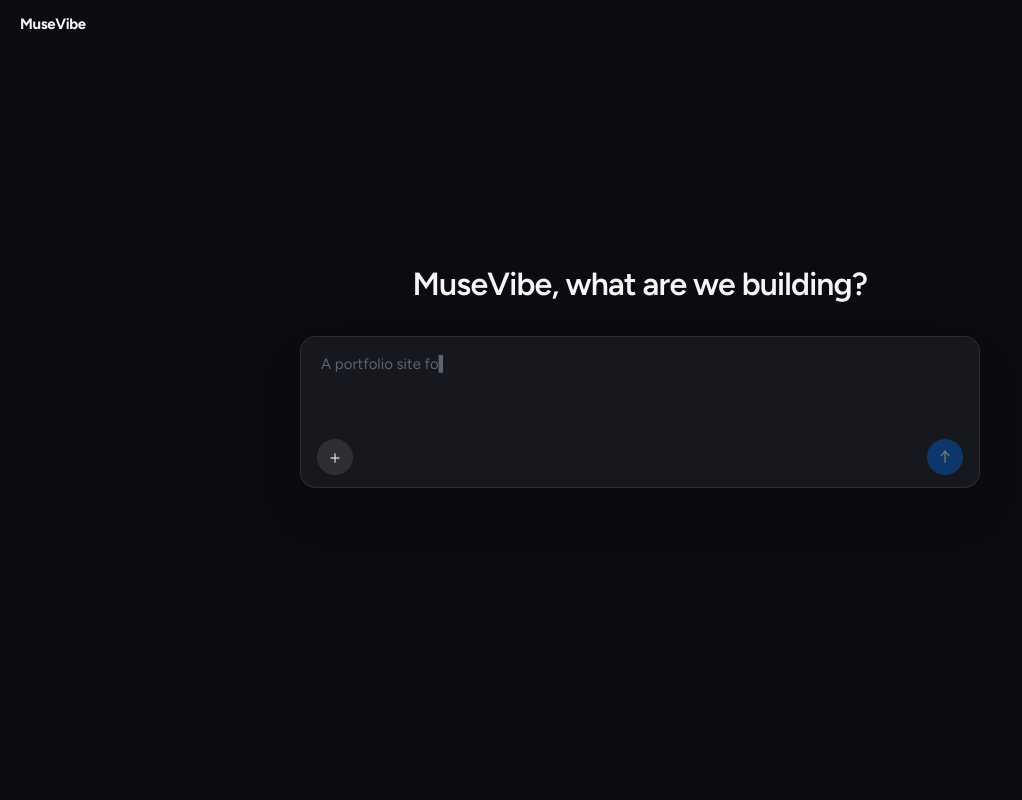
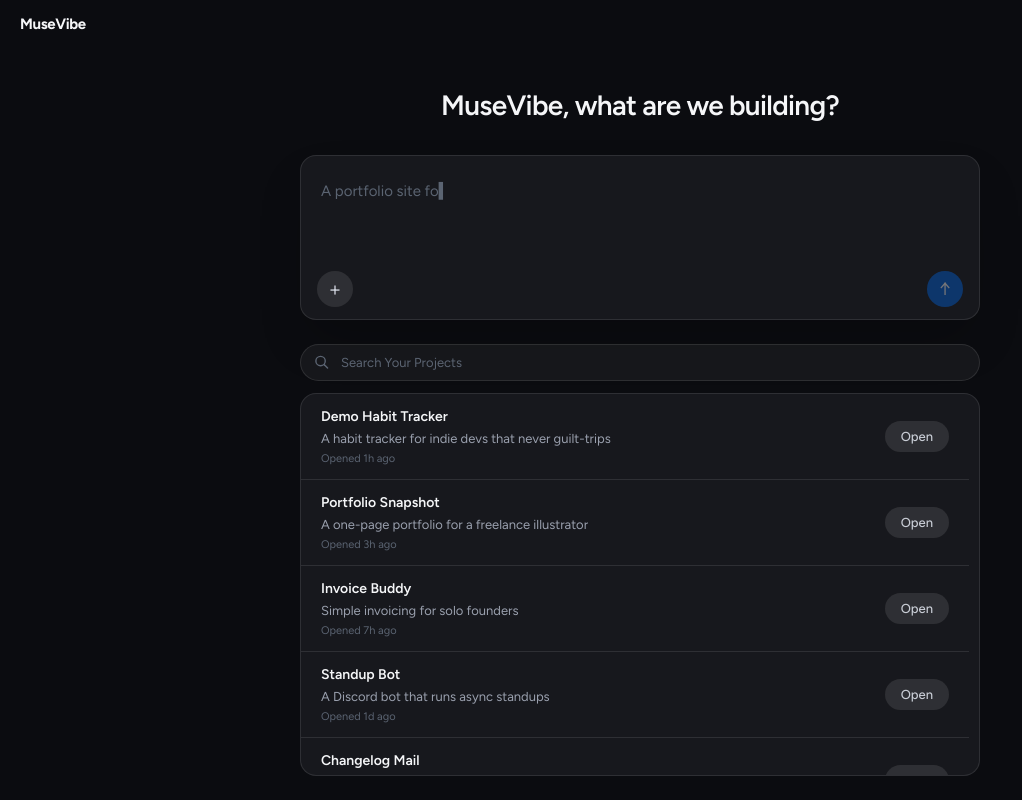
Before and after one commit to avriyyy/musevibe, a Next.js app: page / in a window 1280 px wide. Shown: the whole page, without its empty margins (0-1022 px from the left). Built offline with nearby package versions, Linux system fonts and the light colour scheme.

Commit message:
theme the composer and project list scrollbars, fix tailwind css reload

```diff
--- a/package.json
+++ b/package.json
@@ -18,6 +18,7 @@
     "zustand": "^5.0.16"
   },
   "devDependencies": {
+    "@tailwindcss/postcss": "^4.3.3",
     "@tailwindcss/turbopack": "^4",
     "@types/jszip": "^3.4.0",
     "@types/node": "^20",
--- /dev/null
+++ b/postcss.config.mjs
@@ -0,0 +1,5 @@
+export default {
+  plugins: {
+    "@tailwindcss/postcss": {},
+  },
+};
--- a/src/app/globals.css
+++ b/src/app/globals.css
@@ -27,13 +27,52 @@
   background: rgba(0, 100, 224, 0.2);
 }
 
-.composer-scroll {
-  scrollbar-width: none;
-  -ms-overflow-style: none;
+/* Shared thin scrollbar for dark surfaces. Chromium and Safari use the
+   pseudo-elements below; the transparent border plus background-clip keeps
+   the thumb inset from the track edges, so it never touches a container
+   border or a rounded corner. Firefox gets the standard properties instead,
+   because setting them disables the custom pseudo-element styling. */
+@supports (-moz-appearance: none) {
+  .composer-scroll,
+  .list-scroll {
+    scrollbar-width: thin;
+    scrollbar-color: rgba(255, 255, 255, 0.22) transparent;
+  }
 }
 
-.composer-scroll::-webkit-scrollbar {
+.composer-scroll,
+.list-scroll {
+  scrollbar-gutter: stable;
+}
+
+.composer-scroll::-webkit-scrollbar,
+.list-scroll::-webkit-scrollbar {
+  width: 10px;
+  height: 10px;
+}
+
+.composer-scroll::-webkit-scrollbar-track,
+.list-scroll::-webkit-scrollbar-track {
+  background: transparent;
+}
+
+.composer-scroll::-webkit-scrollbar-button,
+.list-scroll::-webkit-scrollbar-button {
   display: none;
   width: 0;
   height: 0;
 }
+
+.composer-scroll::-webkit-scrollbar-thumb,
+.list-scroll::-webkit-scrollbar-thumb {
+  background-color: rgba(255, 255, 255, 0.2);
+  border: 3px solid transparent;
+  background-clip: content-box;
+  border-radius: 999px;
+  min-height: 32px;
+}
+
+.composer-scroll::-webkit-scrollbar-thumb:hover,
+.list-scroll::-webkit-scrollbar-thumb:hover {
+  background-color: rgba(255, 255, 255, 0.3);
+}
--- a/src/app/page.tsx
+++ b/src/app/page.tsx
@@ -1,6 +1,7 @@
 "use client";
 import { useEffect, useRef, useState } from "react";
 import Link from "next/link";
+import { useVibe, seedId } from "@/lib/store";
 
 const PHRASES = [
   "A habit tracker that never guilt-trips",
@@ -9,11 +10,29 @@
   "A Discord bot for async standups",
 ];
 
+function timeAgo(iso: string | undefined, now: number | null) {
+  if (!iso || now === null) return "…";
+  const s = Math.floor((now - new Date(iso).getTime()) / 1000);
+  if (s < 60) return "just now";
+  const m = Math.floor(s / 60);
+  if (m < 60) return `${m}m ago`;
+  const h = Math.floor(m / 60);
+  if (h < 24) return `${h}h ago`;
+  return `${Math.floor(h / 24)}d ago`;
+}
+
 export default function Home() {
+  const { projects, addProject, touchProject } = useVibe();
   const [idea, setIdea] = useState("");
   const [focused, setFocused] = useState(false);
   const [typed, setTyped] = useState("");
+  const [query, setQuery] = useState("");
+  const [now, setNow] = useState<number | null>(null);
   const fileRef = useRef<HTMLInputElement>(null);
+
+  useEffect(() => {
+    setNow(Date.now());
+  }, []);
 
   useEffect(() => {
     if (idea || focused) return;
@@ -49,9 +68,13 @@
   }, [idea, focused]);
 
   const submit = () => {
-    if (!idea.trim()) return;
+    const text = idea.trim();
+    if (!text) return;
+    const id = seedId();
+    const name = text.split(/\s+/).slice(0, 5).join(" ").slice(0, 40) || "Untitled project";
+    addProject({ id, name, idea: text, createdAt: new Date().toISOString() });
     setIdea("");
-    fileRef.current && (fileRef.current.value = "");
+    if (fileRef.current) fileRef.current.value = "";
   };
 
   const attach = async (f: File | undefined) => {
@@ -60,20 +83,34 @@
     setIdea((prev) => (prev ? prev + "\n\n" : "") + `--- ${f.name} ---\n` + text.slice(0, 2000));
   };
 
+  const openProject = (id: string, ideaText: string) => {
+    touchProject(id);
+    setIdea(ideaText);
+  };
+
+  const visible = [...projects]
+    .sort((a, b) => (b.lastOpenedAt || "").localeCompare(a.lastOpenedAt || ""))
+    .filter((p) => {
+      const q = query.trim().toLowerCase();
+      if (!q) return true;
+      return p.name.toLowerCase().includes(q) || p.idea.toLowerCase().includes(q);
+    });
+
   return (
-    <div className="flex-1 flex flex-col bg-[#0b0c10] text-[#f5f6f8]">
-      <header className="px-5 py-3">
+    <div className="h-screen flex flex-col bg-[#0b0c10] text-[#f5f6f8] overflow-hidden">
+      <header className="px-5 py-3 shrink-0">
         <Link href="/" className="text-[15px] font-bold tracking-tight">
           MuseVibe
         </Link>
       </header>
 
-      <main className="flex-1 flex flex-col items-center justify-center px-5 pb-24">
-        <h1 className="text-[32px] leading-tight font-semibold tracking-tight text-center">
+      <main className="flex-1 min-h-0 flex flex-col items-center px-5 pt-10 pb-6">
+        <h1 className="text-[28px] leading-tight font-semibold tracking-tight text-center shrink-0">
           MuseVibe, what are we building?
         </h1>
 
         <div className="w-full max-w-[680px] mt-8 rounded-2xl border border-white/10 bg-[#17181d] shadow-2xl transition-colors focus-within:border-white/25">
+          <div className="overflow-hidden rounded-t-2xl pt-2 pb-1">
             <textarea
               id="idea"
               aria-label="Describe your project idea"
@@ -91,6 +128,7 @@
               placeholder={idea || focused ? "" : `${typed}▍`}
               className="composer-scroll w-full bg-transparent px-5 pt-4 pb-2 text-[15px] placeholder:text-[#5b6472] focus:outline-none focus-visible:outline-none resize-none"
             />
+          </div>
           <div className="flex items-center justify-between gap-3 px-4 pb-3 pt-1">
             <div>
               <input
@@ -124,6 +162,63 @@
             </button>
           </div>
         </div>
+
+        <section aria-label="Recent projects" className="w-full max-w-[680px] mt-6 flex-1 min-h-0 flex flex-col">
+          <div className="relative shrink-0">
+            <svg
+              aria-hidden
+              width="15"
+              height="15"
+              viewBox="0 0 16 16"
+              fill="none"
+              className="absolute left-3.5 top-1/2 -translate-y-1/2 text-[#5b6472]"
+            >
+              <circle cx="7" cy="7" r="5" stroke="currentColor" strokeWidth="1.5" />
+              <line x1="11" y1="11" x2="14.5" y2="14.5" stroke="currentColor" strokeWidth="1.5" strokeLinecap="round" />
+            </svg>
+            <input
+              value={query}
+              onChange={(e) => setQuery(e.target.value)}
+              placeholder="Search Your Projects"
+              aria-label="Search projects"
+              className="w-full pl-10 pr-4 py-2 rounded-full bg-white/5 border border-white/10 text-[13px] placeholder:text-[#5b6472] focus:outline-none focus:border-white/25"
+            />
+          </div>
+          {visible.length === 0 ? (
+            <p className="mt-3 text-[14px] text-[#5b6472]">
+              {projects.length === 0
+                ? "No projects yet. Describe an idea above to start one."
+                : `No projects match "${query.trim()}".`}
+            </p>
+          ) : (
+            <div className="mt-3 flex-1 min-h-0 overflow-hidden rounded-2xl border border-white/10 bg-[#17181d]">
+              <ul className="list-scroll h-full divide-y divide-white/10 overflow-y-auto">
+                {visible.map((p) => (
+                  <li key={p.id} className="flex items-center gap-3 px-5 py-3">
+                    <div className="flex-1 min-w-0">
+                      <span className="block text-[14px] font-semibold text-[#f5f6f8] truncate">
+                        {p.name}
+                      </span>
+                      <span className="mt-0.5 block text-[13px] text-[#9aa0ae] truncate">
+                        {p.idea}
+                      </span>
+                      <span className="mt-0.5 block text-[11px] text-[#5b6472]">
+                        Opened {timeAgo(p.lastOpenedAt, now)}
+                      </span>
+                    </div>
+                    <button
+                      onClick={() => openProject(p.id, p.idea)}
+                      aria-label={`Open ${p.name}`}
+                      className="shrink-0 px-4 py-1.5 rounded-full bg-white/10 text-[13px] font-medium text-[#c9cdd6] hover:bg-meta hover:text-white"
+                    >
+                      Open
+                    </button>
+                  </li>
+                ))}
+              </ul>
+            </div>
+          )}
+        </section>
       </main>
     </div>
   );
--- a/src/lib/store.ts
+++ b/src/lib/store.ts
@@ -8,6 +8,7 @@
   filesByProject: Record<string, CodeFile[]>;
   prdByProject: Record<string, string>;
   addProject: (p: Project) => void;
+  touchProject: (id: string) => void;
   setPrd: (projectId: string, md: string) => void;
   setTasks: (projectId: string, tasks: Task[]) => void;
   moveTask: (projectId: string, taskId: string, status: Task["status"]) => void;
@@ -26,8 +27,25 @@
   createdAt: new Date().toISOString(),
 };
 
+const DAY = 86400000;
+const HOUR = 3600000;
+const now = Date.now();
+
+export const seedProjects: Project[] = [
+  { ...seedProject, lastOpenedAt: new Date(now - HOUR).toISOString() },
+  { id: "seed-portfolio", name: "Portfolio Snapshot", idea: "A one-page portfolio for a freelance illustrator", createdAt: new Date(now - DAY).toISOString(), lastOpenedAt: new Date(now - 3 * HOUR).toISOString() },
+  { id: "seed-invoice", name: "Invoice Buddy", idea: "Simple invoicing for solo founders", createdAt: new Date(now - 2 * DAY).toISOString(), lastOpenedAt: new Date(now - 7 * HOUR).toISOString() },
+  { id: "seed-standup", name: "Standup Bot", idea: "A Discord bot that runs async standups", createdAt: new Date(now - 3 * DAY).toISOString(), lastOpenedAt: new Date(now - DAY).toISOString() },
+  { id: "seed-changelog", name: "Changelog Mail", idea: "Weekly changelog emails generated from git commits", createdAt: new Date(now - 4 * DAY).toISOString(), lastOpenedAt: new Date(now - 2 * DAY).toISOString() },
+  { id: "seed-focus", name: "Focus Timer", idea: "A pomodoro timer with streaks", createdAt: new Date(now - 5 * DAY).toISOString(), lastOpenedAt: new Date(now - 3 * DAY).toISOString() },
+  { id: "seed-links", name: "Link Garden", idea: "A link-in-bio page with basic analytics", createdAt: new Date(now - 6 * DAY).toISOString(), lastOpenedAt: new Date(now - 5 * DAY).toISOString() },
+  { id: "seed-bug", name: "Bug Snap", idea: "Screenshot bug reports with console logs attached", createdAt: new Date(now - 7 * DAY).toISOString(), lastOpenedAt: new Date(now - 6 * DAY).toISOString() },
+  { id: "seed-waitlist", name: "Waitlist Page", idea: "Waitlist landing with referral counting", createdAt: new Date(now - 8 * DAY).toISOString(), lastOpenedAt: new Date(now - 8 * DAY).toISOString() },
+  { id: "seed-docs", name: "Docs Starter", idea: "A docs site scaffolded from a markdown folder", createdAt: new Date(now - 9 * DAY).toISOString(), lastOpenedAt: new Date(now - 10 * DAY).toISOString() },
+];
+
 export const useVibe = create<VibeState>((set) => ({
-  projects: [seedProject],
+  projects: seedProjects,
   tasksByProject: {
     "demo-indie": [
       { id: seedId(), title: "Set up landing + auth", status: "done" },
@@ -51,7 +69,7 @@
 
   addProject: (p) =>
     set((s) => ({
-      projects: [p, ...s.projects],
+      projects: [{ ...p, lastOpenedAt: new Date().toISOString() }, ...s.projects],
       tasksByProject: { ...s.tasksByProject, [p.id]: [] },
       filesByProject: {
         ...s.filesByProject,
@@ -66,6 +84,12 @@
       },
       screensByProject: { ...s.screensByProject, [p.id]: [] },
       prdByProject: { ...s.prdByProject, [p.id]: "" },
+    })),
+  touchProject: (id) =>
+    set((s) => ({
+      projects: s.projects.map((p) =>
+        p.id === id ? { ...p, lastOpenedAt: new Date().toISOString() } : p
+      ),
     })),
   setPrd: (projectId, md) =>
     set((s) => ({ prdByProject: { ...s.prdByProject, [projectId]: md } })),
--- a/src/lib/types.ts
+++ b/src/lib/types.ts
@@ -5,6 +5,7 @@
   name: string;
   idea: string;
   createdAt: string;
+  lastOpenedAt?: string;
 }
 
 export interface Prd {
```
Also changed, not shown: next.config.ts (+0 -8 lines), 1 other file (tests, documents, lock files or other folders). Lines whose indentation alone changed are shown as unchanged.
